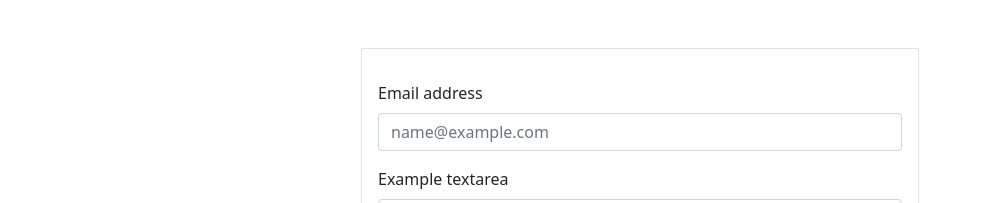
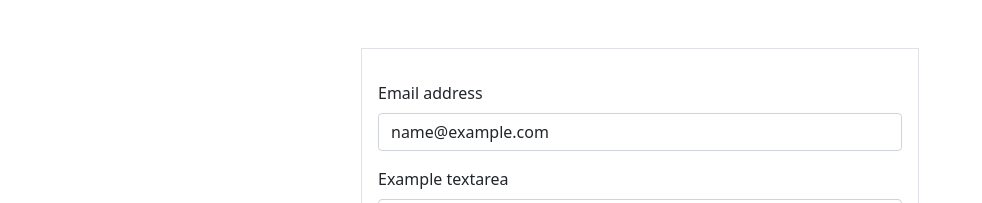
Before and after one commit to MrEnline/test-project-react, a React (Create React App) app: page / in a window 1280 px wide. Shown: the top 203 px of the page, without its empty margins (0-982 px from the left). Built offline with nearby package versions, Linux system fonts and the light colour scheme.

Commit message:
useContext in class component

```diff
--- a/src/App.js
+++ b/src/App.js
@@ -1,16 +1,15 @@
-import { useState, memo, PureComponent } from 'react';
+import { useState, Component, createContext } from 'react';
 import { Container } from 'react-bootstrap';
 import './App.css';
 
-function propsCompare(prevprops, nextprops) {
-    return (
-        prevprops.mail.name === nextprops.mail.name &&
-        prevprops.text === nextprops.text
-    );
-}
+const dataContext = createContext({
+    mail: 'name@example.com',
+    text: 'some text',
+});
 
-const Form = memo((props) => {
-    console.log('render');
+const { Provider, Consumer } = dataContext;
+
+const Form = (props) => {
     return (
         <Container>
             <form className="w-50 border mt-5 p-3 m-auto">
@@ -21,13 +20,7 @@ const Form = memo((props) => {
                     >
                         Email address
                     </label>
-                    <input
-                        value={props.mail.name}
-                        type="email"
-                        className="form-control"
-                        id="exampleFormControlInput1"
-                        placeholder="name@example.com"
-                    />
+                    <InputComponent />
                 </div>
                 <div className="mb-3">
                     <label
@@ -46,81 +39,49 @@ const Form = memo((props) => {
             </form>
         </Container>
     );
-}, propsCompare);
+};
 
-//PureComponent производит поверхностное копирование как и memo
-//поэтому лучше использовать componentDidUpdate и в нем уже проверять пропсы
-//и если они изменились, то выполнять перерендер
-// class Form extends PureComponent {
-
-//componentDidUpdate(prevProps) {
-// if (prevProps.mail.name === props.mail.name) {
-//     return false
-// }return true
-//}
-
-//     render() {
-//             console.log('render');
-//             return (
-//                 <Container>
-//                     <form className="w-50 border mt-5 p-3 m-auto">
-//                         <div className="mb-3">
-//                             <label
-//                                 htmlFor="exampleFormControlInput1"
-//                                 className="form-label mt-3"
-//                             >
-//                                 Email address
-//                             </label>
-//                             <input
-//                                 value={props.mail.name}
-//                                 type="email"
-//                                 className="form-control"
-//                                 id="exampleFormControlInput1"
-//                                 placeholder="name@example.com"
-//                             />
-//                         </div>
-//                         <div className="mb-3">
-//                             <label
-//                                 htmlFor="exampleFormControlTextarea1"
-//                                 className="form-label"
-//                             >
-//                                 Example textarea
-//                             </label>
-//                             <textarea
-//                                 value={props.text}
-//                                 className="form-control"
-//                                 id="exampleFormControlTextarea1"
-//                                 rows="3"
-//                             ></textarea>
-//                         </div>
-//                     </form>
-//                 </Container>
-//             );
-//     }
-// }
+//классовый компонент
+class InputComponent extends Component {
+    render() {
+        return (
+            <Consumer>
+                {(value) => {
+                    return (
+                        <input
+                            value={value.mail}
+                            type="email"
+                            className="form-control"
+                            id="exampleFormControlInput1"
+                            placeholder="name@example.com"
+                        />
+                    );
+                }}
+            </Consumer>
+        );
+    }
+}
 
 function App() {
     const [data, setData] = useState({
-        mail: {
-            name: 'name@example.com',
-        },
+        mail: 'name@example.com',
         text: 'some text',
     });
 
     return (
-        <>
-            <Form mail={data.mail.name} text={data.text} />
+        <Provider value={data}>
+            <Form mail={data.mail} text={data.text} />
             <button
                 onClick={() =>
                     setData({
-                        mail: { name: 'second@example.com' },
+                        mail: 'second@example.com',
                         text: 'another text',
                     })
                 }
             >
                 Click me
             </button>
-        </>
+        </Provider>
     );
 }
 
```
